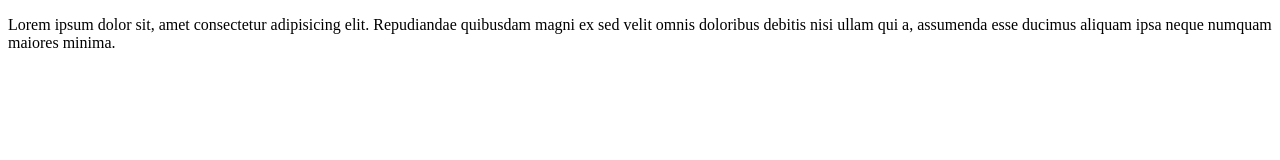
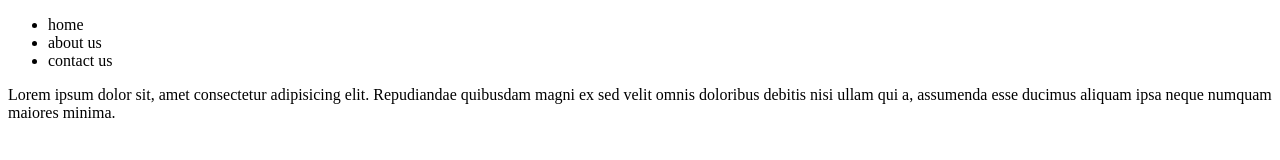
Before and after one commit to Prateek0047/learning-git, a plain HTML site: page index.html in a window 1280 px wide. Drawn offline with Linux system fonts and the light colour scheme.

Commit message:
added nav bar

```diff
--- a/index.html
+++ b/index.html
@@ -6,6 +6,13 @@
     <title>Git learn</title>
   </head>
   <body>
+    <nav>
+      <ul>
+        <li>home</li>
+        <li>about us</li>
+        <li>contact us</li>
+      </ul>
+    </nav>
     <p>
       Lorem ipsum dolor sit, amet consectetur adipisicing elit. Repudiandae
       quibusdam magni ex sed velit omnis doloribus debitis nisi ullam qui a,
```
